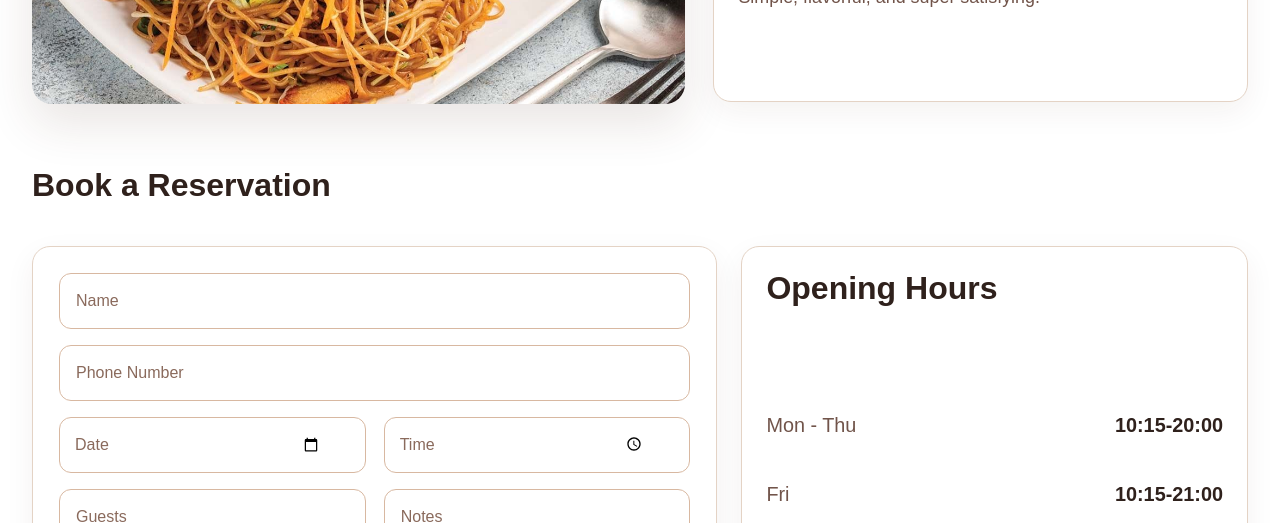
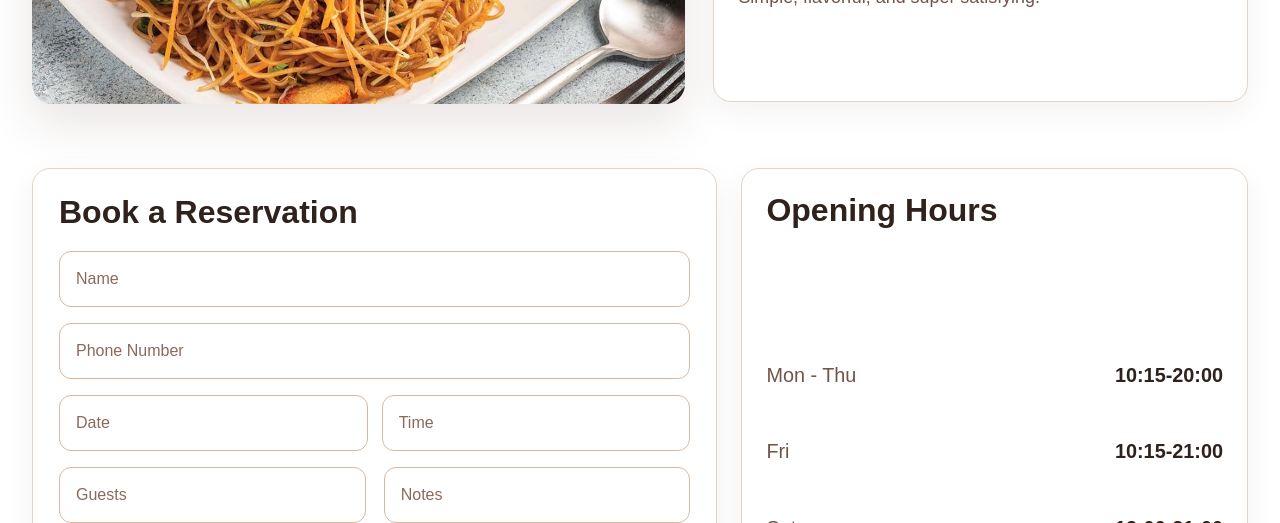
Before and after one commit to RavintolaHalesi/halesi-ravintola-website, a Next.js app: page / in a window 1280 px wide. Shown: the part 1520-2043 px from the top of the page. Built offline with nearby package versions, Linux system fonts and the light colour scheme.

Commit message:
Allow normal input for reservation date and time

```diff
--- a/app/globals.css
+++ b/app/globals.css
@@ -158,7 +158,7 @@ input {
 
 .heroCopy h1,
 .textBlock h2,
-.reservationIntro h2,
+.reservationCardTitle,
 .contactCard h2,
 .card h3 {
     margin: 0 0 14px;
@@ -318,7 +318,7 @@ input {
 
 .card h3,
 .contactCard h2,
-.reservationIntro h2 {
+.reservationCardTitle {
     font-size: 2rem;
 }
 
@@ -351,7 +351,6 @@ input {
 
 .reservationSection {
     display: grid;
-    gap: 28px;
     align-items: start;
     background: #ffffff;
 }
@@ -369,11 +368,15 @@ input {
     padding: 26px;
 }
 
+.reservationCardTitle {
+    margin: 0 0 4px;
+    font-size: 2rem;
+    line-height: 1.12;
+}
+
 .reservationCard input {
     width: 100%;
     min-height: 56px;
-    -webkit-appearance: none;
-    appearance: none;
     margin-bottom: 0;
     border: 1px solid #d8b8a1;
     border-radius: 12px;
@@ -386,41 +389,14 @@ input {
     color: #8a6a5c;
 }
 
-.pickerField {
-    position: relative;
-}
-
-.pickerField input {
-    padding-right: 2.75rem;
-}
-
-.pickerField input::-webkit-datetime-edit {
-    color: transparent;
-}
-
-.pickerField input:focus::-webkit-datetime-edit,
-.pickerField input:valid::-webkit-datetime-edit {
-    color: var(--ink);
-}
-
-.pickerPlaceholder {
-    position: absolute;
-    left: 1rem;
-    top: 50%;
-    transform: translateY(-50%);
-    color: #8a6a5c;
-    pointer-events: none;
-}
-
-.pickerField input:focus + .pickerPlaceholder,
-.pickerField input:valid + .pickerPlaceholder {
-    display: none;
-}
-
 .formRow {
     display: grid;
     grid-template-columns: 1fr 1fr;
     gap: 18px;
+}
+
+.reservationPickerStack {
+    gap: 14px;
 }
 
 .reservationCard button {
@@ -574,7 +550,8 @@ input {
         padding: 18px;
     }
     .compactRow,
-    .secondaryRow {
+    .secondaryRow,
+    .reservationPickerStack {
         grid-template-columns: 1fr;
         gap: 14px;
     }
--- a/app/page.js
+++ b/app/page.js
@@ -256,34 +256,27 @@ export default function HomePage() {
         </section>
 
         <section id="reservation" className="reservationSection">
-          <div className="reservationIntro">
-            <h2>{t.reserveTitle}</h2>
-          </div>
-
           <div className="reservationLayout">
             <form className="reservationCard" onSubmit={handleSubmit}>
+              <h2 className="reservationCardTitle">{t.reserveTitle}</h2>
               <input name="name" type="text" placeholder={t.formName} required />
               <input name="phone" type="tel" placeholder={t.formPhone} required />
 
-              <div className="formRow compactRow">
-                <div className="pickerField">
+              <div className="formRow secondaryRow reservationPickerStack">
                 <input
                   name="date"
-                    type="date"
+                  type="text"
+                  placeholder={t.formDate}
                   aria-label={t.formDate}
                   required
                 />
-                  <span className="pickerPlaceholder">{t.formDate}</span>
-                </div>
-                <div className="pickerField">
                 <input
                   name="time"
-                    type="time"
+                  type="text"
+                  placeholder={t.formTime}
                   aria-label={t.formTime}
                   required
                 />
-                  <span className="pickerPlaceholder">{t.formTime}</span>
-                </div>
               </div>
 
               <div className="formRow secondaryRow">
```
Lines whose indentation alone changed are shown as unchanged.
